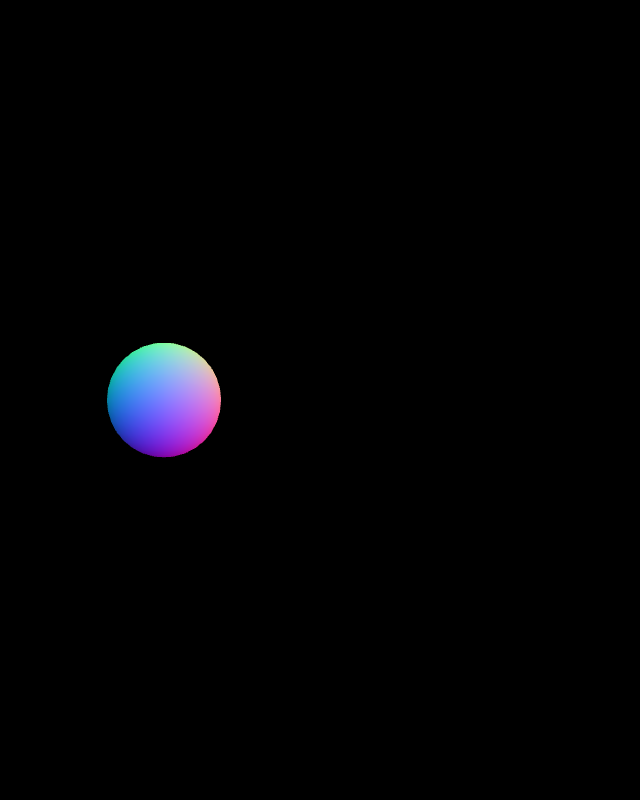
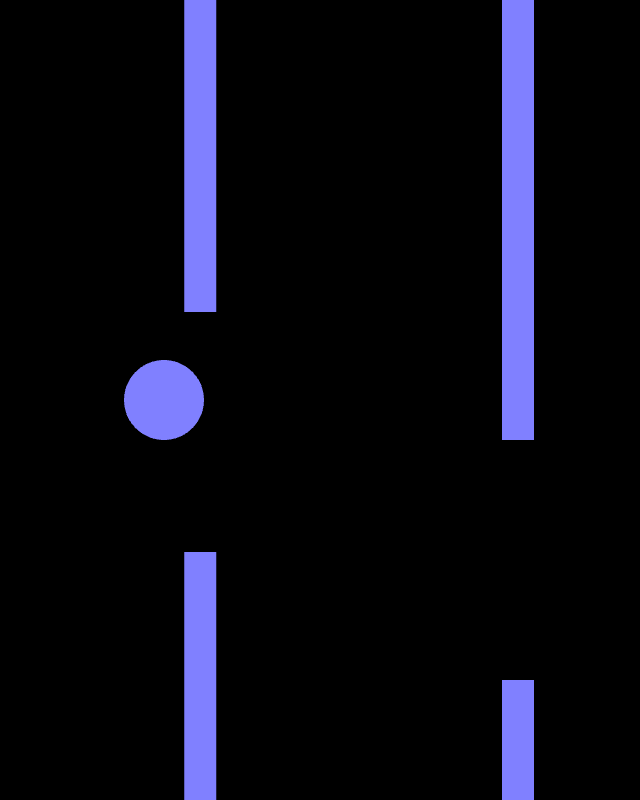
Before and after one commit to debashisbiswas/tuning-game, a website built with Parcel: page src/index.html in a window 1280 px wide. Shown: the whole page, without its empty margins (476-1116 px from the left). Built offline with nearby package versions, Linux system fonts and the light colour scheme.

Commit message:
added random obstacles, change to 2D

```diff
--- /dev/null
+++ b/src/dimensions.ts
@@ -0,0 +1,15 @@
+import view from "./view";
+
+class Dimensions {
+    player_size = 0;
+
+    constructor() {
+        this.recalc();
+    }
+
+    recalc = () => {
+        this.player_size = 10 * view.yunit
+    }
+}
+
+export default new Dimensions();
--- a/src/index.ts
+++ b/src/index.ts
@@ -1,11 +1,27 @@
+import * as TWEEN from '@tweenjs/tween.js';
 import * as THREE from 'three';
-import * as TWEEN from '@tweenjs/tween.js';
+import dimensions from './dimensions';
 import Player from './player';
+import view from './view';
 
-const camera = new THREE.PerspectiveCamera(70, window.innerWidth / window.innerHeight, 0.01, 10);
+const camera = new THREE.OrthographicCamera(
+    -view.width / 2,
+    view.width / 2,
+    view.height / 2,
+    -view.height / 2,
+);
+
 const scene = new THREE.Scene();
 const renderer = new THREE.WebGLRenderer({ antialias: true });
 const player = new Player();
+const objects: Array<THREE.Mesh> = [];
+
+const animation = (time: number) => {
+    renderer.render(scene, camera);
+    TWEEN.update(time);
+    player.applyMovement();
+}
+
 const init = () => {
     camera.position.z = 1;
     scene.add(player.mesh);
@@ -15,11 +31,56 @@ const init = () => {
 }
 init();
 
-function animation(time: number) {
-    renderer.render(scene, camera);
-    TWEEN.update(time);
-    player.applyMovement();
-}
-
 window.addEventListener('keypress', player.handleKeyEvent);
 window.addEventListener('keyup', player.handleKeyEvent);
+window.addEventListener('resize', () => {
+    view.updateSize(window.innerWidth, window.innerHeight);
+    renderer.setSize(view.width, view.height)
+    camera.left = -view.width / 2;
+    camera.right = view.width / 2;
+    camera.top = view.height / 2;
+    camera.bottom = -view.height / 2;
+    camera.updateProjectionMatrix();
+})
+
+// TODO: These intervals should not always be the same. When you update
+// the intervals to be different times, make sure the tween duration stays constant
+window.setInterval(() => {
+    // Random number between 50 and -50
+    const gap_center = view.yunit * (Math.floor(Math.random() * (101)) - 50);
+    const gap_size = dimensions.player_size + (view.yunit * 20);
+    const obstacle_width = 5 * view.xunit;
+
+    const top_height = (100 * view.yunit) - (gap_center + gap_size);
+    const bot_height = Math.abs((-100 * view.yunit) - (gap_center - gap_size));
+    let top_object_mesh = new THREE.Mesh(
+        new THREE.BoxGeometry(obstacle_width, top_height),
+        new THREE.MeshNormalMaterial()
+    )
+    let bot_object_mesh = new THREE.Mesh(
+        new THREE.BoxGeometry(obstacle_width, bot_height),
+        new THREE.MeshNormalMaterial()
+    )
+    top_object_mesh.position.set(100 * view.xunit + obstacle_width, view.yunit * 100 - (top_height / 2), 0);
+    bot_object_mesh.position.set(100 * view.xunit + obstacle_width, view.yunit * -100 + (bot_height / 2), 0);
+    objects.push(top_object_mesh)
+    objects.push(bot_object_mesh)
+    scene.add(top_object_mesh)
+    scene.add(bot_object_mesh)
+    for (let object of objects) {
+        let coords = {
+            x: object.position.x,
+            y: object.position.y
+        };
+        new TWEEN.Tween(coords)
+            .to({
+                x: object.position.x - (50 * view.xunit)
+            })
+            .duration(2500)
+            .onUpdate(() => {
+                object.position.x = coords.x
+                object.position.y = coords.y
+            })
+            .start()
+    }
+}, 2500)
--- a/src/player.ts
+++ b/src/player.ts
@@ -1,24 +1,26 @@
-import { Mesh, MeshNormalMaterial, SphereGeometry } from "three";
-import { Tween, Easing } from "@tweenjs/tween.js";
+import { Easing, Tween } from "@tweenjs/tween.js";
+import { CircleGeometry, Mesh, MeshNormalMaterial } from "three";
+import view from "./view";
+import dimensions from "./dimensions";
 
 export default class Player {
     mesh: Mesh;
-    directions = {
+    private directions = {
         up: false,
         down: false,
         left: false,
         right: false
     }
-    speed = 0.1
+    speed = 20 * view.xunit
 
     constructor() {
         this.mesh = new Mesh(
-            new SphereGeometry(0.1),
+            new CircleGeometry(dimensions.player_size, 50),
             new MeshNormalMaterial()
         );
     }
 
-    handleKeyEvent(event: KeyboardEvent) {
+    handleKeyEvent = (event: KeyboardEvent) => {
         let keytoggle = false;
         switch (event.type) {
             case 'keypress':
@@ -47,8 +49,7 @@ export default class Player {
         }
     }
 
-    applyMovement() {
-        if (this.directions.up || this.directions.down || this.directions.left || this.directions.right) {
+    applyMovement = () => {
         const old_pos = {
             x: this.mesh.position.x,
             y: this.mesh.position.y
@@ -61,7 +62,7 @@ export default class Player {
         if (this.directions.right) new_pos.x += this.speed;
 
         new Tween(old_pos)
-                .to(new_pos, 200)
+            .to(new_pos, 500)
             .easing(Easing.Quadratic.Out)
             .onUpdate(() => {
                 this.mesh.position.x = old_pos.x;
@@ -70,4 +71,3 @@ export default class Player {
             .start()
     }
 }
-}
--- a/src/style.css
+++ b/src/style.css
@@ -1,3 +1,10 @@
-body {
+html, body {
     margin: 0;
-}
+    height: 100%;
+ }
+
+ canvas {
+    width: 100%;
+    height: 100%;
+    display: block;
+ }
--- /dev/null
+++ b/src/view.ts
@@ -0,0 +1,16 @@
+class View {
+    width = window.innerWidth
+    height = window.innerHeight
+    xunit = this.width / 200;
+    yunit = this.height / 200;
+    bottom = this.yunit * 200;
+
+    updateSize = (width: number, height: number) => {
+        this.width = width;
+        this.height = height;
+        this.xunit = width / 200;
+        this.yunit = height / 200;
+    }
+}
+
+export default new View();
```
Lines whose indentation alone changed are shown as unchanged.
